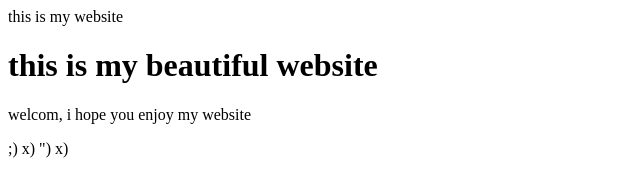
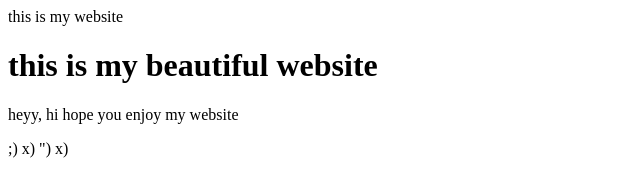
Before and after one commit to mahnoor2020/code, a plain HTML site: page index.html in a window 1280 px wide. Shown: the full height of the page, 0-640 px from the left. Drawn offline with Linux system fonts and the light colour scheme.

Commit message:
change welcom to heyy

```diff
--- a/index.html
+++ b/index.html
@@ -1,6 +1,6 @@
 <html>
 <titel>this is my website</title>
 <h1>this is my beautiful website</h1>
-<p>welcom, i hope you enjoy my website</p>
+<p>heyy, hi hope you enjoy my website</p>
 <p>;) x) ") x)</p>
 </html>
```
